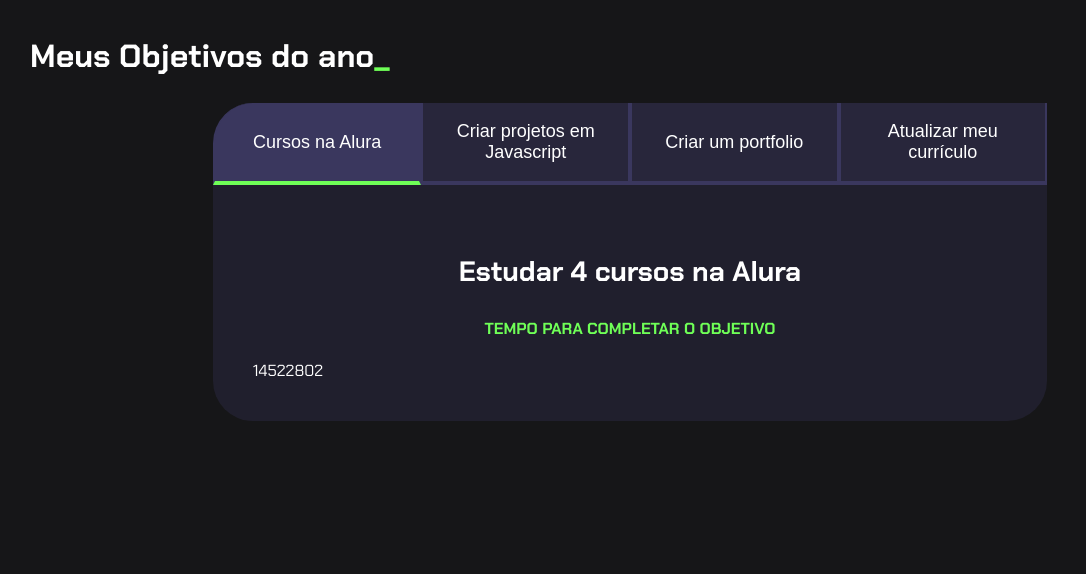
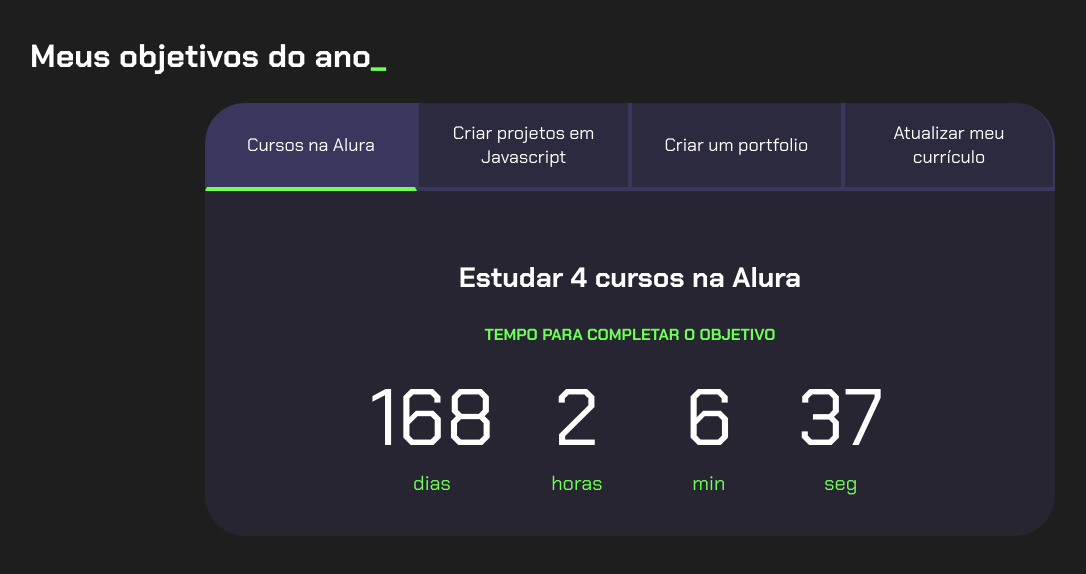
Before and after one commit to alessandra3107/projeto2024, a plain HTML site: page index.html in a window 1280 px wide. Shown: the whole page, without its empty margins (10-1096 px from the left). Drawn offline with Linux system fonts and the light colour scheme.

Commit message:
Add files via upload

```diff
--- a/index.html
+++ b/index.html
@@ -1,5 +1,6 @@
 <!DOCTYPE html>
 <html lang="pt-br">
+
 <head>
     <meta charset="UTF-8">
     <meta name="viewport" content="width=device-width, initial-scale=1.0">
@@ -9,40 +10,107 @@
 
 <body>
     <section class="conteudo-principal">
-        <h2 class="titulo-principal">Meus Objetivos do ano<span>_</span></h2>
+        <h2 class="titulo-principal">Meus objetivos do ano<span>_</span></h2>
         <div class="conteudo">
-        <div class="botoes">
-            <button class="botao ativo">Cursos na Alura</button>
-            <button class="botao">Criar projetos em Javascript</button>
-            <button class="botao">Criar um portfolio</button>
-            <button class="botao">Atualizar meu currículo</button>
-        </div>
+            <div class="botoes">
+                <button class="botao ativo">Cursos na Alura</button>
+                <button class="botao">Criar projetos em Javascript</button>
+                <button class="botao">Criar um portfolio</button>
+                <button class="botao">Atualizar meu currículo</button>
+            </div>
             <div class="abas-textos">
                 <div class="aba-conteudo ativo">
                     <h3 class="aba-conteudo-titulo-principal">Estudar 4 cursos na Alura</h3>
                     <h4 class="aba-conteudo-titulo-secundario">Tempo para completar o objetivo</h4>
-                    <div class="contador"></div>
+                    <div class="contador">
+                        <div class="contador-digito">
+                            <p class="contador-digito-numero" id="dias0"></p>
+                            <p class="contador-digito-texto">dias</p>
+                        </div>
+                        <div class="contador-digito">
+                            <p class="contador-digito-numero" id="horas0"></p>
+                            <p class="contador-digito-texto">horas</p>
+                        </div>
+                        <div class="contador-digito">
+                            <p class="contador-digito-numero" id="min0"></p>
+                            <p class="contador-digito-texto">min</p>
+                        </div>
+                        <div class="contador-digito">
+                            <p class="contador-digito-numero" id="seg0"></p>
+                            <p class="contador-digito-texto">seg</p>
+                        </div>
+                    </div>
                 </div>
                 <div class="aba-conteudo">
-                    <h3 class="aba-conteudo-titulo-principal">Criar 5 projetos em JavaScript</h3>
+                    <h3 class="aba-conteudo-titulo-principal">Criar 5 projetos em Javascript</h3>
                     <h4 class="aba-conteudo-titulo-secundario">Tempo para completar o objetivo</h4>
-                    <div class="contador"></div>
+                    <div class="contador">
+                        <div class="contador-digito">
+                            <p class="contador-digito-numero" id="dias1"></p>
+                            <p class="contador-digito-texto">dias</p>
+                        </div>
+                        <div class="contador-digito">
+                            <p class="contador-digito-numero" id="horas1"></p>
+                            <p class="contador-digito-texto">horas</p>
+                        </div>
+                        <div class="contador-digito">
+                            <p class="contador-digito-numero" id="min1"></p>
+                            <p class="contador-digito-texto">min</p>
+                        </div>
+                        <div class="contador-digito">
+                            <p class="contador-digito-numero" id="seg1"></p>
+                            <p class="contador-digito-texto">seg</p>
+                        </div>
+                    </div>
                 </div>
                 <div class="aba-conteudo">
                     <h3 class="aba-conteudo-titulo-principal">Criar um portfolio com os meus 3 melhores projetos</h3>
                     <h4 class="aba-conteudo-titulo-secundario">Tempo para completar o objetivo</h4>
-                    <div class="contador"></div>
+                    <div class="contador">
+                        <div class="contador-digito">
+                            <p class="contador-digito-numero" id="dias2"></p>
+                            <p class="contador-digito-texto">dias</p>
+                        </div>
+                        <div class="contador-digito">
+                            <p class="contador-digito-numero" id="horas2"></p>
+                            <p class="contador-digito-texto">horas</p>
+                        </div>
+                        <div class="contador-digito">
+                            <p class="contador-digito-numero" id="min2"></p>
+                            <p class="contador-digito-texto">min</p>
+                        </div>
+                        <div class="contador-digito">
+                            <p class="contador-digito-numero" id="seg2"></p>
+                            <p class="contador-digito-texto">seg</p>
+                        </div>
+                    </div>
                 </div>
                 <div class="aba-conteudo">
-                    <h3 class="aba-conteudo-titulo-principal">Atualizar meu currículo com os certificados da Alura</h3>
+                    <h3 class="aba-conteudo-titulo-principal">Atualizar meu curriculo com os certificados da Alura</h3>
                     <h4 class="aba-conteudo-titulo-secundario">Tempo para completar o objetivo</h4>
-                    <div class="contador"></div>
+                    <div class="contador">
+                        <div class="contador-digito">
+                            <p class="contador-digito-numero" id="dias3"></p>
+                            <p class="contador-digito-texto">dias</p>
+                        </div>
+                        <div class="contador-digito">
+                            <p class="contador-digito-numero" id="horas3"></p>
+                            <p class="contador-digito-texto">horas</p>
+                        </div>
+                        <div class="contador-digito">
+                            <p class="contador-digito-numero" id="min3"></p>
+                            <p class="contador-digito-texto">min</p>
+                        </div>
+                        <div class="contador-digito">
+                            <p class="contador-digito-numero" id="seg3"></p>
+                            <p class="contador-digito-texto">seg</p>
+                        </div>
+                    </div>
                 </div>
             </div>
         </div>
-
-
     </section>
     <script src="main.js"></script>
 </body>
+
 </html>
--- a/main.js
+++ b/main.js
@@ -1,6 +1,6 @@
+
 const botoes = document.querySelectorAll(".botao");
 const textos = document.querySelectorAll(".aba-conteudo");
-
 
 for (let i = 0; i < botoes.length; i++) {
     botoes[i].onclick = function () {
@@ -16,14 +16,44 @@
 }
 
 const contadores = document.querySelectorAll(".contador");
-const tempoObjetivo1 = new Date("2024-10-05t00:00:00");
-let tempoAtual = new Date();
+const tempoObjetivo1 = new Date("2024-10-05T00:00:00");
+const tempoObjetivo2 = new Date("2024-12-05T00:00:00");
+const tempoObjetivo3 = new Date("2024-12-30T00:00:00");
+const tempoObjetivo4 = new Date("2024-12-01T00:00:00");
 
-contadores[0].textContent = calculaTempo(tempoObjetivo1);
+const tempos = [tempoObjetivo1,tempoObjetivo2,tempoObjetivo3,tempoObjetivo4];
+
 
 function calculaTempo(tempoObjetivo) {
     let tempoAtual = new Date();
     let tempoFinal = tempoObjetivo - tempoAtual;
-    let segundos = tempoFinal / 1000;
-    return segundos;
-  }
+    let segundos = Math.floor(tempoFinal / 1000);
+    let minutos = Math.floor(segundos / 60);
+    let horas = Math.floor(minutos / 60);
+    let dias = Math.floor(horas / 24);
+
+    segundos %= 60;
+    minutos %= 60;
+    horas %= 24;
+    if (tempoFinal > 0){
+        return [dias,horas,minutos,segundos];
+    } else {
+        return [0,0,0,0];
+    }
+}
+
+function atualizaCronometro(){
+    for (let i=0; i<contadores.length;i++){
+        document.getElementById("dias"+i).textContent = calculaTempo(tempos[i])[0];
+        document.getElementById("horas"+i).textContent = calculaTempo(tempos[i])[1];
+        document.getElementById("min"+i).textContent = calculaTempo(tempos[i])[2];
+        document.getElementById("seg"+i).textContent = calculaTempo(tempos[i])[3];
+    }
+}
+
+function comecaCronometro(){
+    atualizaCronometro();
+    setInterval(atualizaCronometro,1000);
+}
+
+comecaCronometro();s
--- a/style.css
+++ b/style.css
@@ -1,7 +1,7 @@
-@import url('https://fonts.googleapis.com/css?family=Chakra+Petch:wght@400;700&display=swap');
+@import url('https://fonts.googleapis.com/css2?family=Chakra+Petch:wght@400;700&display=swap');
 
 :root {
-  --cor-de-fundo: #161618;
+    --cor-de-fundo: #1E1E1E;
     --verde: #6FFF57;
     --branco: #FFFFFF;
     --botao-ativo: #3A375E;
@@ -14,6 +14,8 @@
     color: var(--branco);
     font-family: 'Chakra Petch', sans-serif;
 }
+
+
 .conteudo-principal {
     display: flex;
     flex-direction: column;
@@ -23,16 +25,20 @@
     width: 100%;
     margin: 0 auto;
 }
+
 .titulo-principal {
     text-align: left;
     width: 100%;
     font-size: 32px;
 }
+
 .titulo-principal span {
     color: var(--verde);
 }
-.botao{
-    font-family: "Crakra Petch", sans-serif;
+
+
+.botao {
+    font-family: 'Chakra Petch', sans-serif;
     background-color: var(--botao-inativo);
     color: var(--branco);
     display: flex;
@@ -46,6 +52,7 @@
     border-right: 2px solid var(--botao-ativo);
     border-top: none;
 }
+
 .botao:first-child {
     border-radius: 40px 40px 0 0;
 }
@@ -64,9 +71,8 @@
     padding: 40px;
     border-radius: 0 0 40px 40px;
 }
-
 .aba-conteudo.ativo{
-        display: block;
+    display:block;
 }
 
 .aba-conteudo{
@@ -77,19 +83,46 @@
     font-size: 28px;
     text-align: center;
 }
-
 .aba-conteudo-titulo-secundario{
     text-align: center;
     color: var(--verde);
     text-transform: uppercase;
 }
 
+.contador{
+    display:flex;
+    justify-content: center;
+    flex-wrap: wrap;
+}
+.contador-digito{
+    padding: 0 16px;
+    text-align: center;
+    min-width: 100px;
+}
+
+.contador-digito-numero{
+    font-size: 80px;
+    margin: 0;
+
+}
+
+.contador-digito-texto{
+    color: var(--verde);
+    font-size: 20px;
+    margin: 0;
+
+}
 
 @media screen and (min-width: 768px) {
     .botoes {
         display: flex;
     }
+
     .botao:first-child {
         border-radius: 40px 0 0 0;
     }
+
+    .botao:last-child {
+        border-radius: 0 40px 0 0;
     }
+}
```
Lines whose indentation alone changed are shown as unchanged.
